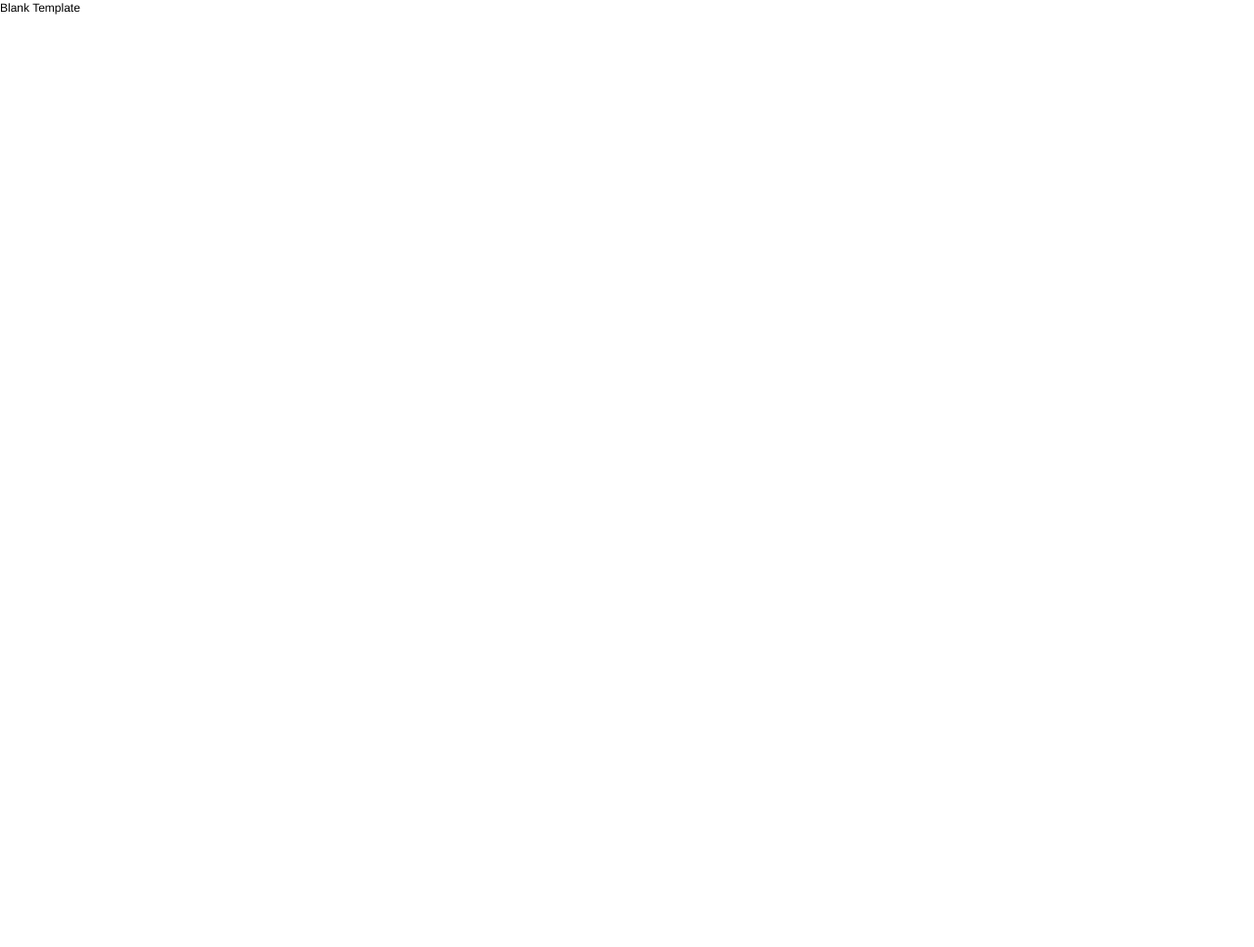
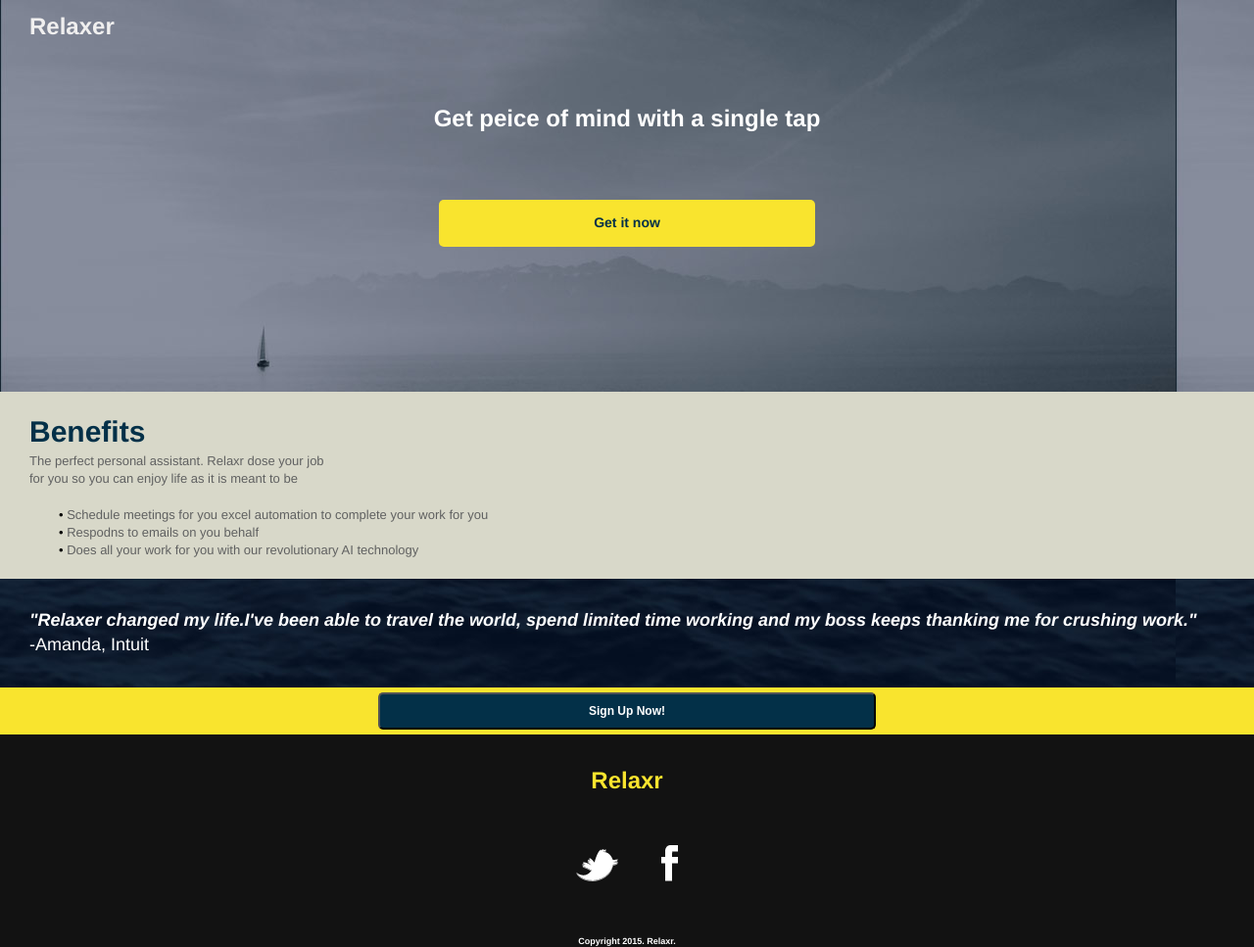
Before and after one commit to MoudiKhalid96/hw-week1-day3_GA, a plain HTML site: page starter_code/index.html in a window 1280 px wide. Shown: the whole page at 98% size. Before the commit the page ends 800 px from the top, so only its background shows below. Drawn offline with Linux system fonts and the light colour scheme.

Commit message:
HW - CSS and HTML - Moudi Aldragham

```diff
--- a/starter_code/css/style.css
+++ b/starter_code/css/style.css
@@ -4,9 +4,9 @@
 
 /* Box Model */
 * {
-     -moz-box-sizing: border-box; /* Firexfox */
-     -webkit-box-sizing: border-box; /* Safari/Chrome/iOS/Android */
-     box-sizing: border-box; /* IE */
+    -moz-box-sizing: border-box; /* Firexfox */
+    -webkit-box-sizing: border-box; /* Safari/Chrome/iOS/Android */
+    box-sizing: border-box; /* IE */
 }
 
 /******************************************
@@ -16,16 +16,17 @@
 /* font-family: "Open Sans", Arial, sans-serif */
 @import url('https://fonts.googleapis.com/css?family=Open+Sans');
 
+
 /******************************************
 /* BASE STYLES
 /*******************************************/
-
 
 body {
     color: #000;
     font-size: 12px;
     line-height: 1.4;
     font-family: Helvetica, Arial, sans-serif;
+    background-color: #606061;
 }
 
 
@@ -33,14 +34,127 @@ body {
 /* LAYOUT
 /*******************************************/
 
-header {
-
+header{
+    /*background-image: url("../starter_code/images/header_bg.jpg");*/
+    width: auto;
+    height: 50vh;
 }
 
 footer {
-
+    /*background-image: url('../starter_code/images/textimonial_bg.jpg');*/
+    background-color:#121212;
+    color: white;
+    text-align: center;
 }
 
 /******************************************
 /* ADDITIONAL STYLES
 /*******************************************/
+
+
+h1{
+    color: #f0efef;
+    font-weight:  bolder;
+    font-size: 24px;
+    padding: 10px 30px;
+}
+
+.white-title{
+    color: white;
+    font-size: 24px;
+    text-align: center;
+    font-weight: 600;
+    padding-top: 50px;
+}
+
+.anchor-box{
+    background-color:#f9e42e;
+    padding: 14px;
+    text-align: center;
+    color: #033048;
+    text-decoration: none;
+    font-size: 14px;
+    font-weight: bolder;
+    display: block;
+    margin-left: auto;
+    margin-right: auto;
+    margin-top: 50px;
+    width: 30%;
+}
+
+.border{
+    border-radius: 5px;
+}
+
+.bg-color{
+    background-color: rgb(216, 216, 201);
+    padding: 20px 30px;
+}
+
+h2{
+    color: #033048;
+    font-size: 30px;
+    font-weight: 600;
+}
+
+.gray-prgph{
+    color: #606161;
+    font-size: 13px;
+    font-weight: lighter;
+}
+
+
+ul li{
+    margin-left: 30px ;
+}
+
+ul li::before{
+    content: "• ";
+    color: black;
+}
+
+
+.white-paragraph{
+    color: white;
+    font-size: 18px;
+    padding: 30px;
+}
+
+.special-white-paraghraph{
+    font-style: italic;
+    font-weight: 600;
+}
+
+.div-of-button{
+    background-color: #f9e42e;
+    padding: 5px;
+
+}
+button{
+    background-color: #033048;
+    color: white;
+    font-weight: bolder;
+    font-size: 12px;
+    padding: 10px;
+    display: block;
+    margin-left: auto;
+    margin-right: auto;
+    width: 40%;
+}
+
+.yellow-header{
+    color: #f9e42e;
+    padding: 30px;
+    font-weight: bolder;
+    font-size: 24px;
+}
+
+div img{
+    margin: 20px;
+    margin-bottom: 50px;
+}
+
+#copyright{
+    font-size: 9px;
+    font-weight: 600;
+}
--- a/starter_code/index.html
+++ b/starter_code/index.html
@@ -2,17 +2,60 @@
 <html lang="en">
 	<head>
     	<meta charset="utf-8">
-    	<meta name="description" content="Your description goes here">
-    	<meta name="keywords" content="one, two, three">
+    	<meta name="description" content="Web page to do work scheduling and responsing on emails on your behalf">
+		<meta name="keywords" content="schedule, meetings, excel, respodns, emails, AI">
 
-		<title>Blank Template</title>
-
-		<!-- external CSS link -->
+		<!--Style sheet links-->
 		<link rel="stylesheet" href="css/reset.css">
 		<link rel="stylesheet" href="css/style.css">
 
+		<title>Relaxr</title>
 	</head>
 	<body>
-		<h1>Blank Template</h1>
+		<!--I've put it here because it got some errors when I but it in the style.css file-->
+		<header style="background-image: url('../starter_code/images/header_bg.jpg');">
+			<h1>Relaxer</h1>
+			<p class="white-title">Get peice of mind with a single tap</p>
+			<br>
+			<a href="#sign-up" title="Go to Sign in" class="anchor-box border">Get it now</a>
+		</header>
+
+		<main>
+
+			<div class="bg-color" >
+				<h2>Benefits</h2>
+				<div class="gray-prgph">
+					<p>The perfect personal assistant. Relaxr dose your job <br>
+					for you so you can enjoy life as it is meant to be</p> <br />
+
+					<ul>
+						<li>Schedule meetings for you excel automation to complete your work for you</li>
+						<li>Respodns to emails on you behalf</li>
+						<li>Does all your work for you with our revolutionary AI technology</li>
+					</ul>
+				</div>
+			</div>
+
+			<!--I've put it here because it got some errors when I but it in the style.css file-->
+			<div style="background-image: url('../starter_code/images/testimonial_bg.jpg');" class="white-paragraph">
+				<p class="special-white-paraghraph"><q>"Relaxer changed my life.I've been able to travel the world, spend limited time working and my boss keeps thanking me for crushing work."</q></p>
+				<p>-Amanda, Intuit</p>
+			</div>
+
+			<div class="div-of-button">
+				<button type="button" id="sign-up" class="border">Sign Up Now! </button>
+			</div>
+		</main>
+
+		<footer>
+			<h1 class="yellow-header">Relaxr</h1>
+			<div>
+				<a href="Twitter.com" title="Twitter.com/Relaxr"><img src="../starter_code/images/twitter.png" alt="Twitter account"></a>
+				<a href="Facebook.com" title="Facebook.com/Relaxr"><img src="../starter_code/images/facebook.png" alt="Facebook account"></a>
+
+				<p id="copyright">Copyright 2015. Relaxr.</p>
+			</div>
+		</footer>
+
 	</body>
 </html>
```
